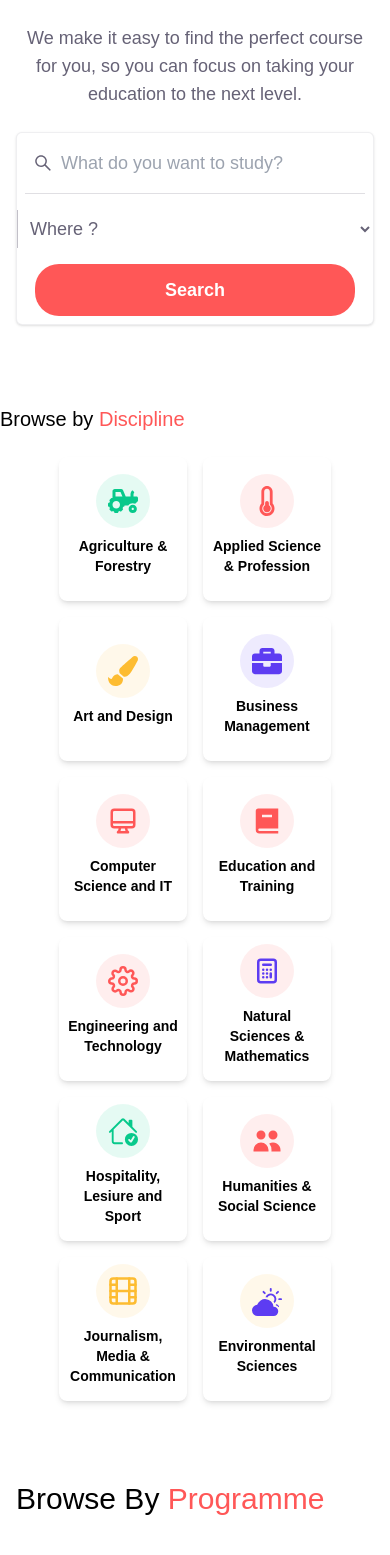
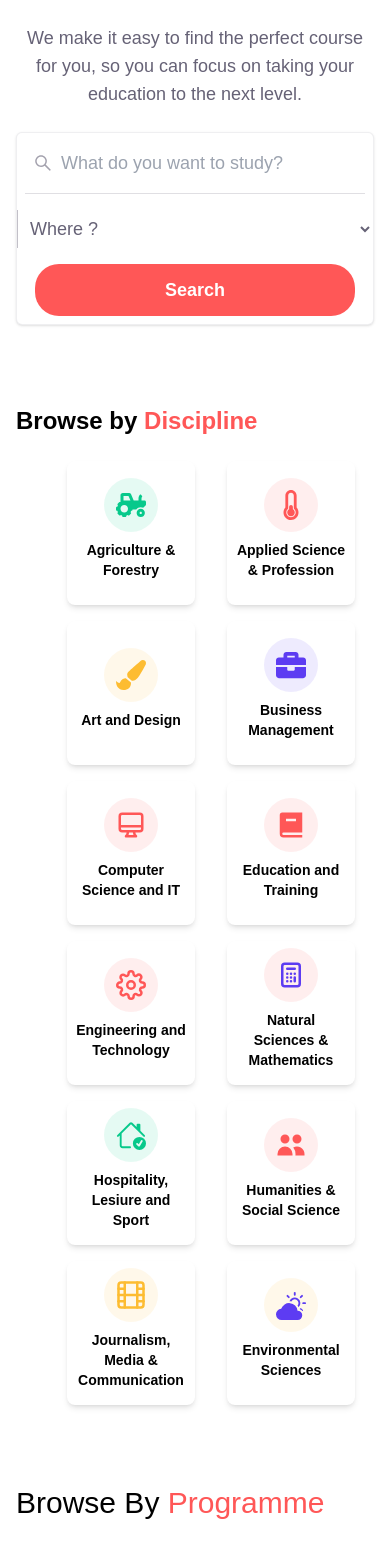
Before and after one commit to Haywhyoh/Hillpad, a React (Vite) app in the folder Hillpad/: page / in a window 390 px wide. Shown: the part 433-1988 px from the top of the page. Built offline with nearby package versions, Linux system fonts and the light colour scheme; what tw-elements would draw is missing.

Commit message:
the mobile view redesign

```diff
--- a/Hillpad/src/components/Footer.jsx
+++ b/Hillpad/src/components/Footer.jsx
@@ -7,7 +7,7 @@ import { IoPhonePortraitSharp } from 'react-icons/io5'
 export default function Footer() {
     return (
         <div className='bg-navy_blue w-screen'>
-            <div className='max-w-8xl mx-4'>
+            <div className='max-w-full mx-4'>
                 <footer className=' text-white p-4 lg:px-4 max-w-8xl lg:flex flex-col justify-center'>
                     <div className='lg:flex  lg:justify-between'>
                         <div className='md:flex md:justify-between w-full'>
--- a/Hillpad/src/pages/home.jsx
+++ b/Hillpad/src/pages/home.jsx
@@ -53,7 +53,7 @@ export default function Home() {
                 <form className="shadow  rounded-md md:flex text-lg justify-between md:px-2 md:rounded-full md:mx-8 md:items-center lg:mx-0 2xl:left-0 bg-white z-20 border border-light_black border-opacity-10 2xl:w-6/12 2xl:mt-20">
                   <fieldset className=" border-b border-light_black border-opacity-20 mx-2 px-2 py-4 md:border-0  ">
                     <div className="flex items-center gap-x-2">
-                      <AiOutlineSearch className="text-light_black text-xl" />
+                      <AiOutlineSearch className="text-light_black text-xl text-opacity-60" />
                       <input
                         type="text "
                         className="focus:outline-none md:w-60 "
@@ -117,9 +117,9 @@ export default function Home() {
           </div>
         </section>
 
-        <section className="my-20 w-full mx-auto max-w-full">
-          <div className="flex justify-between">
-            <h2 className="font-medium text-xl md:text-5xl lg:font-bold lg:text-3xl">
+        <section className="my-20 w-full mx-4 lg:mx-auto max-w-full">
+          <div className="flex lg:justify-between">
+            <h2 className="font-bold text-2xl md:text-5xl lg:font-bold lg:text-3xl">
               Browse by <span className="text-orange">Discipline</span>
             </h2>
             <div className="hidden xl:flex gap-x-2 items-center text-light_black text-sm">
@@ -129,7 +129,7 @@ export default function Home() {
               </div>
             </div>
           </div>
-          <div className="flex flex-wrap gap-4  justify-center xl:justify-between my-6 font-medium w-full">
+          <div className="flex flex-wrap gap-x-8 gap-y-4 justify-center xl:justify-between my-6 font-medium w-full mx-auto">
 
 
             <Link to='/discipline'>
@@ -404,7 +404,7 @@ export default function Home() {
 
         <section className="mx-4 w-full">
           <div className="flex items-center justify-between w-full">
-            <div className="font-medium text-3xl mb-8 md:text-5xl lg:font-semibold lg:text-3xl text-left">
+            <div className="font-bold text-2xl mb-8 md:text-5xl lg:font-semibold lg:text-3xl text-left">
               Browse By <span className="text-orange">Country</span>
             </div>
             <div className="hidden xl:flex gap-x-2 items-center text-light_black text-sm">
```
